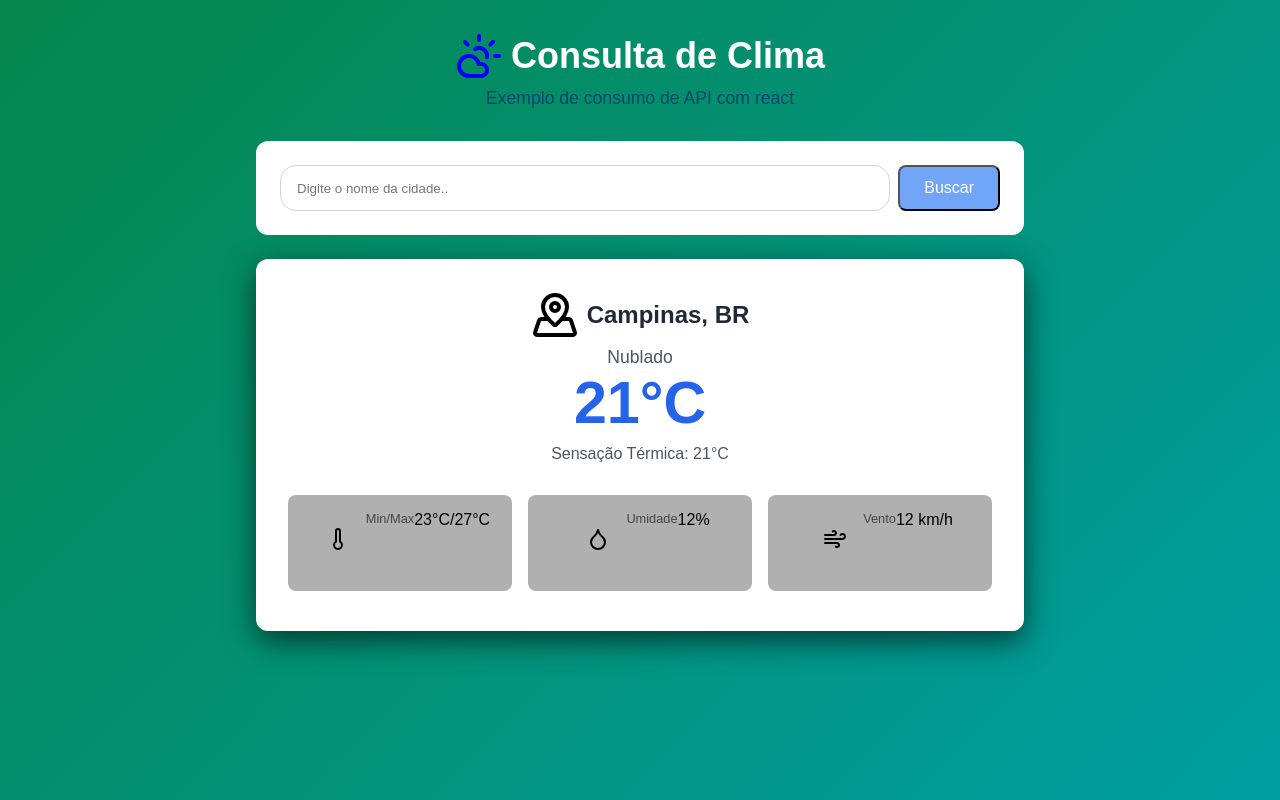
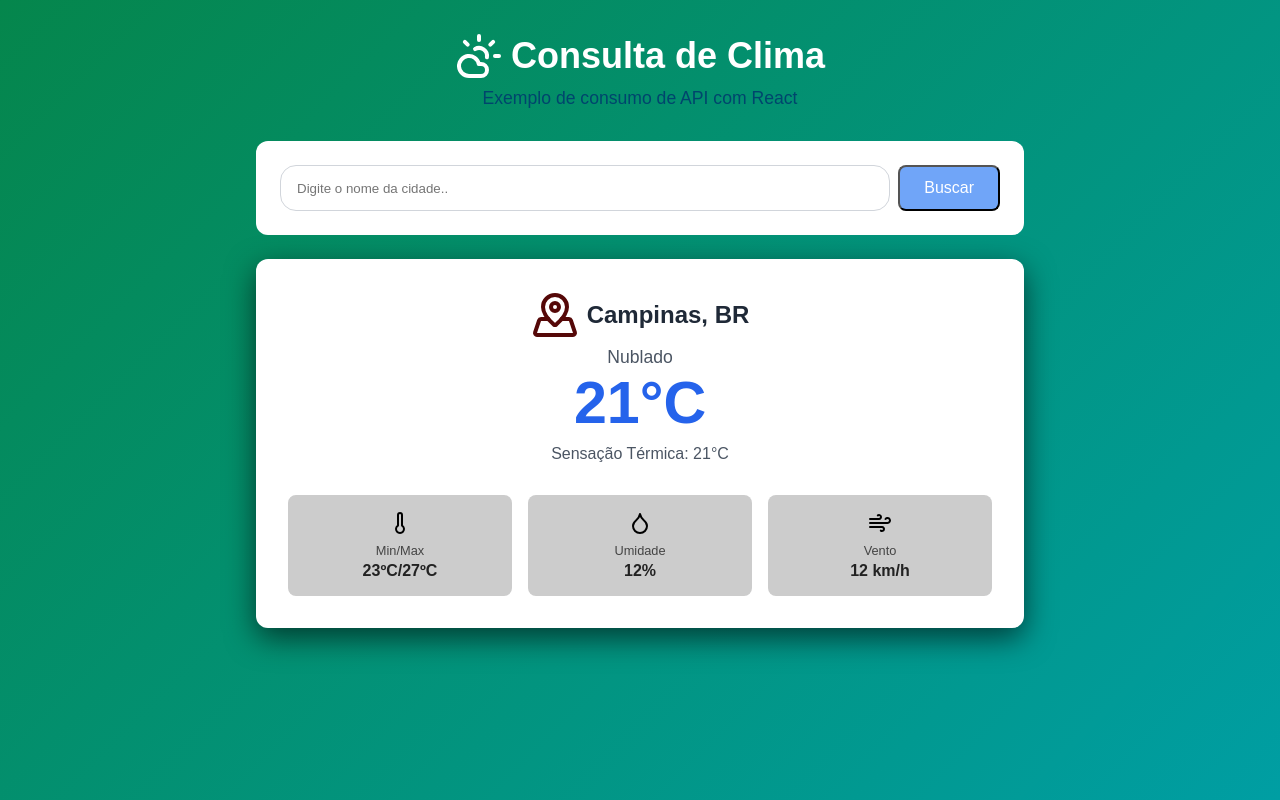
Before and after one commit to TUM-08/clima2c, a React (Vite) app: page / in a window 1280 px wide. Built offline with nearby package versions, Linux system fonts and the light colour scheme.

Commit message:
Add files via upload

```diff
--- a/src/App.css
+++ b/src/App.css
@@ -106,21 +106,16 @@ margin-bottom: 32px;
 #temp-sens{
   color: #4b5563;
 }
-#detales-box{
+#detalhes-box{
   display: grid;
   grid-template-columns: repeat(3,1fr);
   gap: 16px;
 }
 .detal-item{
-  background: #b1b0b0;
+  background: #ccc;
   padding: 16px;
   border-radius: 8px;
   text-align: center;
-}
-.detal-item{
-  display: flex;
-  justify-content: center;
-  margin-bottom: 8px;
 }
 .detal-icone{
   display: flex;
@@ -136,15 +131,16 @@ margin-bottom: 32px;
   font-weight: bold;
   color: #222;
 }
+
 /* RESPONSIVO */
-  @media (max-width: 768px){
+@media (max-width: 768px){
   #detalhes-box{
     grid-template-columns: 1fr;
   }
   #temp-valor{
-  font-size: 3em;
-}
-  header g1{
-  font-size: 1.8em;
+    font-size: 3em;
+  }
+  header h1{
+    font-size: 1.8em;
   }
 }
--- a/src/App.jsx
+++ b/src/App.jsx
@@ -21,12 +21,12 @@ function App() {
 
 // Try Executa os comandos
     try{
-const API_KEY = "5087";
-const url = "";
+      const API_KEY = "50878f4678cd0841144b44b2fca0ccc0";
+      const url = `https://api.openweathermap.org/data/2.5/weather?q=${cidade}&appid=${API_KEY}&units=metric&lang=pt_br`;
       const resposta = await frtch(url)
 
 if(!resposta.ok){
-  throw new Error ("Cidade não encontrada");
+  throw new Error ('Cidade não encontrada');
 }
 
 const dados = await resposta.json();
@@ -37,45 +37,59 @@ setClima(dados);
       setErro(erro.mensage);
       setClima(null);
     }finally{
-      setCarregando(false)
+      setCarregando(false);
     }
   }
+  const handleKeyPress = (e) =>{
+    if (e.Key === "Enter"){
+      buscarClima();
+    }
+  };
+
   return (
     <>
       <div className="container">
         <div className="content">
           <header>
             <h1>
-              <CloudSun color="blue" size={48} />
+              <CloudSun color="white" size={48} />
               Consulta de Clima
             </h1>
-            <p>Exemplo de consumo de API com react </p>
+            <p>Exemplo de consumo de API com React</p>
           </header>
 
-          {/* caixa de busca */}
+          {/* Caixa de Busca */}
           <div className="busca-box">
             <div className="busca-container">
               <input
                 type="text"
                 placeholder="Digite o nome da cidade.."
+                value={cidade}
+                onChange={(e) => setCidade(e.target.value)}
+                onKeyDown={handleKeyPress}
               />
-               <button>Buscar</button>
+              <button
+                onClick={buscarClima}
+                disabled={carregando}
+              >
+                {carregando ? "Buscando..." : "Buscar"}
+              </button>
             </div>
           </div>
 
-            {/* resultado do Clima */}
+          {/* Resultado do Clima */}
           <div id="card-resultado">
             <div id="cidade-info">
               <div id="cidade-nome">
-                <MapPinned style={{color: '#000000ff'}} size={48}/>
+                <MapPinned style={{color: '#550808ff'}} size={48} />
                 Campinas, BR
               </div>
               <p id="cidade-desc">
                 Nublado
               </p>
-              </div> {/* fecha #cidade-desc */}
+            </div> {/* Fecha #cidade-desc*/}
 
-              {/* temperatura parcial */}
+            {/* Temperatura principal */}
             <div id="temperatura-box">
               <div id="temp-valor">21°C</div>
               <div id="temp-sens">
@@ -83,48 +97,48 @@ setClima(dados);
               </div>
             </div>
 
-              <div id="detales-box">
+            <div id="detalhes-box">
 
               <div className="detal-item">{/* Inicio Temperatura */}
-                   <div className="detal-item">
+                <div className="detal-icone">
                   <Thermometer />
                 </div>
                 <p className="detal-texto">
                   Min/Max
                 </p>
-                <p className="detal-valoe">
-                  23°C/27°C
+                <p className="detal-valor">
+                  23ºC/27ºC
                 </p>
               </div>{/* Fim Temperatura */}
 
               <div className="detal-item">{/* Inicio Umidade */}
-                   <div className="detal-item">
+                <div className="detal-icone">
                   <Droplet />
                 </div>
                 <p className="detal-texto">
                   Umidade
                 </p>
-                <p className="detal-valoe">
+                <p className="detal-valor">
                   12%
                 </p>
               </div>{/* Fim Umidade */}
 
               <div className="detal-item">{/* Inicio Vento */}
-                   <div className="detal-item">
+                <div className="detal-icone">
                   <Wind />
                 </div>
                 <p className="detal-texto">
                   Vento
                 </p>
-                <p className="detal-valoe">
+                <p className="detal-valor">
                   12 km/h
                 </p>
               </div>{/* Fim Vento */}
 
             </div>
 
-            </div>{/* fecha #card-resultado */}
 
+          </div> {/* Fecha #card-resultado */}
 
         </div>
       </div>
```
Lines whose indentation alone changed are shown as unchanged.
